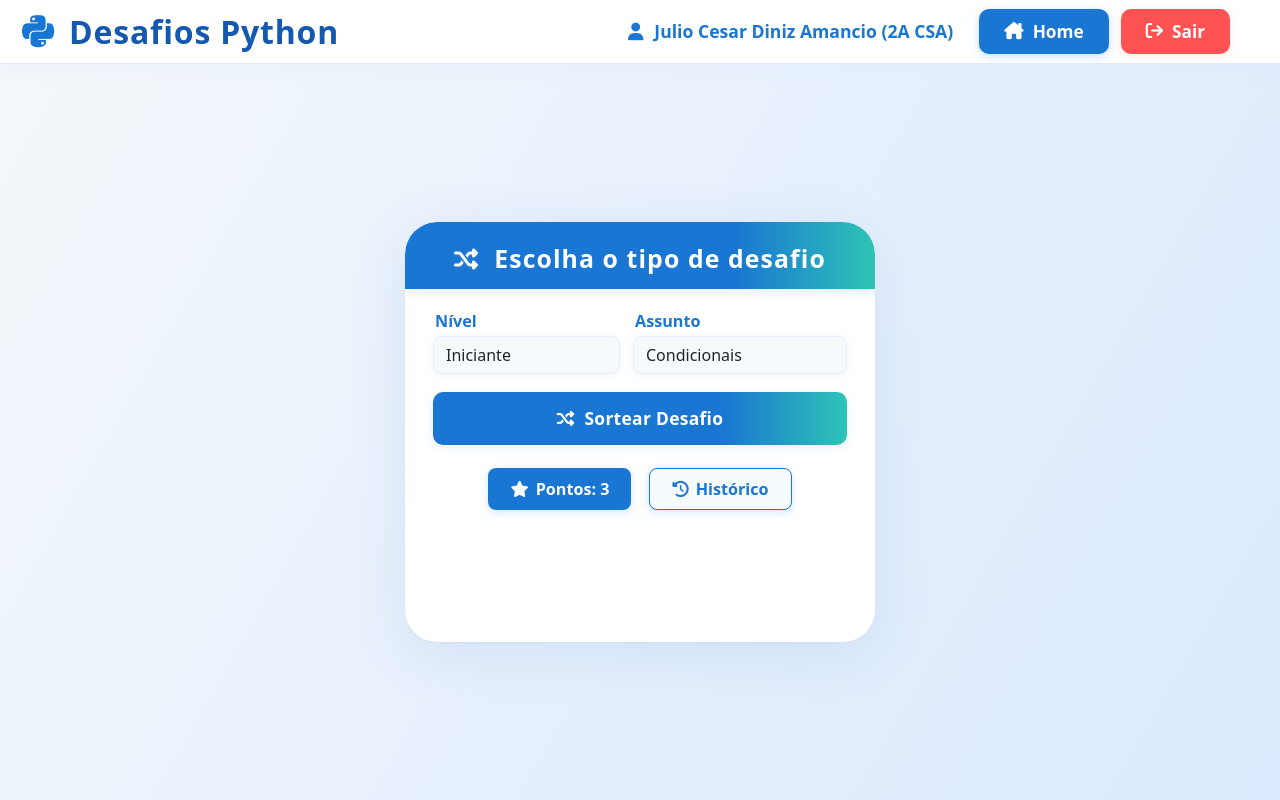
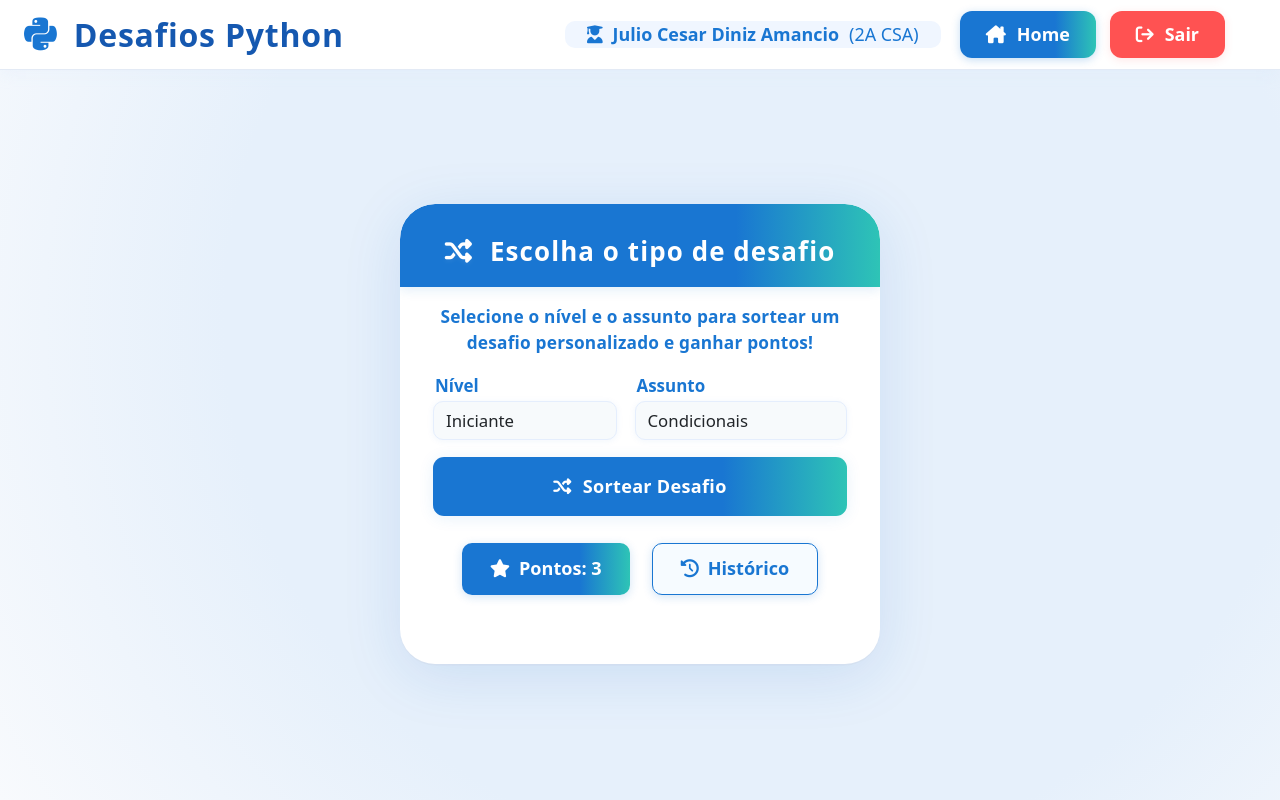
Before and after one commit to Julioamancio/Python, a Flask app: page /select in a window 1280 px wide. Run offline with Flask 3, Linux system fonts and the light colour scheme; a user stored in the database is signed in; data comes from the database, SQL or seed files in the repository.

Commit message:
Update select.html

```diff
--- a/templates/select.html
+++ b/templates/select.html
@@ -9,94 +9,99 @@
     <link rel="stylesheet" href="https://cdnjs.cloudflare.com/ajax/libs/font-awesome/6.5.0/css/all.min.css">
     <style>
     body {
-        background: linear-gradient(120deg, #f3f7fa 0%, #dbeafe 100%);
+        background: radial-gradient(circle at 60% 40%, #e6f0fb 60%, #f8fafd 100%);
         min-height: 100vh;
         margin: 0;
     }
     .topbar {
         background: #fff;
         border-bottom: 1.5px solid #e3eaf5;
-        min-height: 64px;
+        min-height: 70px;
         display: flex;
         align-items: center;
         justify-content: space-between;
-        padding: 0 44px 0 22px;
+        padding: 0 48px 0 24px;
         box-shadow: 0 2px 16px 0 #d1e3fa36;
         z-index: 100;
         position: relative;
     }
     .topbar .brand {
-        font-weight: 800;
+        font-weight: 900;
         font-size: 2rem;
         color: #1558b0;
         display: flex;
         align-items: center;
-        gap: 14px;
+        gap: 16px;
         letter-spacing: .8px;
     }
-    .topbar .brand .fa-python { color: #1976d2; font-size: 2.3rem;}
+    .topbar .brand .fa-python { color: #1976d2; font-size: 2.35rem;}
     .topbar .user-info {
         color: #1976d2;
-        font-weight: 600;
-        font-size: 1.1rem;
+        font-weight: 700;
+        font-size: 1.12rem;
         display: flex;
         align-items: center;
-        gap: 11px;
-        padding: 0 20px;
+        gap: 10px;
+        padding: 0 22px;
+        background: #f0f6ff;
+        border-radius: 10px;
+        margin-right: 12px;
     }
     .topbar .home-btn, .topbar .logout-btn {
-        font-size: 1.08rem;
+        font-size: 1.12rem;
         font-weight: 700;
-        border-radius: 10px;
-        padding: 10px 25px;
-        margin: 0 6px;
-        display: flex; align-items: center; gap: 9px;
+        border-radius: 12px;
+        padding: 10px 26px;
+        margin: 0 7px;
+        display: flex; align-items: center; gap: 11px;
         transition: all .17s;
+        box-shadow: 0 2px 8px #1976d240;
+        border: none;
+        text-decoration: none;
     }
     .topbar .home-btn {
-        background: #1976d2;
+        background: linear-gradient(90deg,#1976d2 70%,#2ec4b6 100%);
         color: #fff;
-        border: none;
-        box-shadow: 0 2px 8px #1976d240;
-        text-decoration: none;
     }
     .topbar .home-btn:hover {
         background: #2ec4b6;
         color: #fff;
     }
     .topbar .logout-btn {
-        background: #ff5252; color: #fff; border: none;
+        background: #ff5252;
+        color: #fff;
         box-shadow: 0 2px 8px #ff525225;
     }
     .topbar .logout-btn:hover { background: #ff1744; color: #fff; }
 
     @media (max-width: 900px) {
-        .topbar { padding: 0 7px;}
-        .topbar .brand { font-size: 1.18rem;}
-        .topbar .user-info { font-size: .99rem; padding:0 6px;}
-        .topbar .home-btn, .topbar .logout-btn { font-size: .98rem; padding: 7px 12px;}
+        .topbar { padding: 0 8px;}
+        .topbar .brand { font-size: 1.25rem;}
+        .topbar .user-info { font-size: 1rem; padding:0 7px;}
+        .topbar .home-btn, .topbar .logout-btn { font-size: 1rem; padding: 8px 13px;}
     }
 
     .center-box {
-        min-height: calc(100vh - 64px);
+        min-height: calc(100vh - 72px);
         display: flex;
         justify-content: center;
         align-items: center;
     }
     .select-card {
         background: #fff;
-        border-radius: 32px;
-        box-shadow: 0 12px 58px rgba(21,101,192,0.10), 0 1.5px 0 #e3eaf5;
+        border-radius: 35px;
+        box-shadow: 0 12px 58px rgba(21,101,192,0.13), 0 1.5px 0 #e3eaf5;
         padding: 0;
-        width: 95vw;
-        max-width: 470px;
-        min-width: 325px;
-        min-height: 420px;
-        animation: pop .5s cubic-bezier(.42,1.41,.84,.87);
+        width: 99vw;
+        max-width: 480px;
+        min-width: 315px;
+        min-height: 460px;
         display: flex;
         flex-direction: column;
         align-items: stretch;
         overflow: hidden;
+        animation: pop .5s cubic-bezier(.42,1.41,.84,.87);
+        position: relative;
     }
     @keyframes pop {
         0% { transform: scale(.93); opacity: 0;}
@@ -106,92 +111,101 @@
     .select-title {
         background: linear-gradient(90deg,#1976d2 70%,#2ec4b6 100%);
         color: #fff;
-        font-size: 1.55rem;
-        font-weight: 800;
-        padding: 18px 0 12px 0;
-        border-radius: 32px 32px 0 0;
-        margin-bottom: 20px;
+        font-size: 1.62rem;
+        font-weight: 900;
+        padding: 28px 0 16px 0;
+        border-radius: 35px 35px 0 0;
+        margin-bottom: 17px;
         letter-spacing: 1.1px;
         box-shadow: 0 3px 12px #1976d220;
         display: flex;
         align-items: center;
         justify-content: center;
-        gap: 15px;
+        gap: 17px;
     }
     .select-title .fa-shuffle {
-        font-size: 1.5rem;
+        font-size: 1.7rem;
         filter: drop-shadow(0 2px 2px #fff1);
+    }
+    .select-subtitle {
+        margin: 0 33px 17px 33px;
+        font-size: 1.08rem;
+        color: #1976d2;
+        font-weight: 600;
+        text-align: center;
+        letter-spacing: .2px;
     }
     .select-form-row {
         display: flex;
-        gap: 13px;
-        margin: 0 28px 18px 28px;
+        gap: 18px;
+        margin: 0 33px 17px 33px;
         justify-content: center;
     }
     .select-form-row > div { flex:1; }
     .form-label {
-        font-size: 1.01rem;
+        font-size: 1.06rem;
         color: #1976d2;
         font-weight: 700;
         margin-bottom: 3px;
         margin-left: 2px;
     }
     .form-select {
-        font-size: 1rem;
-        border-radius: 8px;
-        min-height: 36px;
+        font-size: 1.05rem;
+        border-radius: 10px;
+        min-height: 39px;
         background: #f7fafc;
-        border: 1.2px solid #e5eefd;
+        border: 1.5px solid #e5eefd;
         font-weight: 500;
         box-shadow: 0 1px 7px #1976d210;
         transition: border .12s;
     }
     .form-select:focus {
-        border: 1.2px solid #2ec4b6;
+        border: 1.5px solid #2ec4b6;
         outline: none;
     }
     .select-btn {
-        width: calc(100% - 56px);
+        width: calc(100% - 66px);
         background: linear-gradient(90deg,#1976d2 70%,#2ec4b6 100%);
         color: #fff;
-        font-size: 1.09rem;
-        font-weight: 700;
+        font-size: 1.13rem;
+        font-weight: 900;
         border: none;
-        border-radius: 10px;
-        padding: 13px 0;
-        margin: 5px 28px 13px 28px;
-        transition: background .17s, color .17s;
-        box-shadow: 0 2px 12px #1976d21a;
+        border-radius: 11px;
+        padding: 16px 0;
+        margin: 9px 33px 19px 33px;
+        transition: background .17s, color .17s, box-shadow .17s;
+        box-shadow: 0 2px 16px #1976d219;
         display: flex;
         align-items: center;
         justify-content: center;
-        gap: 10px;
+        gap: 11px;
         letter-spacing: .3px;
     }
     .select-btn:hover {
         background: #2ec4b6;
         color: #fff;
+        box-shadow:0 2px 24px #2ec4b650;
     }
     .status-bar {
         display: flex;
         justify-content: center;
-        gap: 18px;
-        margin-top: 10px;
-        margin-bottom: 10px;
+        gap: 22px;
+        margin-top: 8px;
+        margin-bottom: 18px;
         width: 100%;
     }
     .status-bar .points-btn {
-        background: #1976d2;
+        background: linear-gradient(90deg,#1976d2 70%,#2ec4b6 100%);
         color: #fff;
         border: none;
-        font-weight: 700;
-        border-radius: 8px;
-        padding: 8px 22px;
-        font-size: 1.01rem;
+        font-weight: 800;
+        border-radius: 10px;
+        padding: 11px 28px;
+        font-size: 1.13rem;
         display: flex;
         align-items: center;
-        gap: 7px;
-        box-shadow: 0 2px 8px #1976d232;
+        gap: 9px;
+        box-shadow: 0 2px 10px #1976d232;
     }
     .status-bar .points-btn:hover {
         background: #2ec4b6;
@@ -200,37 +214,39 @@
     .status-bar .history-btn {
         background: #f6fbff;
         color: #1976d2;
-        border: 1.5px solid #1976d2;
-        border-radius: 8px;
-        padding: 8px 22px;
-        font-size: 1.01rem;
-        font-weight: 700;
+        border: 1.7px solid #1976d2;
+        border-radius: 10px;
+        padding: 11px 28px;
+        font-size: 1.13rem;
+        font-weight: 800;
         display: flex;
         align-items: center;
-        gap: 7px;
+        gap: 9px;
         transition: background .18s, color .18s;
         text-decoration: none;
-        box-shadow: 0 2px 8px #1976d232;
+        box-shadow: 0 2px 10px #1976d232;
     }
     .status-bar .history-btn:hover {
         background: #2ec4b6;
         color: #fff;
+        border-color: #2ec4b6;
     }
     .alert-info {
-        font-size: 1.07rem;
-        margin-top: 13px;
-        border-radius: 8px;
-        font-weight: 700;
+        font-size: 1.08rem;
+        margin-top: 16px;
+        border-radius: 10px;
+        font-weight: 800;
         text-align: center;
+        box-shadow:0 3px 18px #1976d212;
     }
-    @media (max-width: 600px) {
-        .select-card { min-width: 0; max-width: 98vw;}
-        .select-form-row { flex-direction: column; gap: 11px; margin: 0 8vw 10px 8vw;}
-        .select-title { font-size: 1.08rem; padding: 11px 0;}
-        .select-title .fa-shuffle { font-size: 1.07rem;}
-        .select-btn { width: calc(100% - 16vw); margin: 5px 8vw 13px 8vw;}
+    @media (max-width: 650px) {
+        .select-card { min-width: 0; max-width: 99vw;}
+        .select-form-row { flex-direction: column; gap: 15px; margin: 0 4vw 10px 4vw;}
+        .select-title { font-size: 1.17rem; padding: 12px 0;}
+        .select-title .fa-shuffle { font-size: 1.1rem;}
+        .select-btn { width: calc(100% - 8vw); margin: 9px 4vw 19px 4vw;}
         .status-bar .points-btn,
-        .status-bar .history-btn { padding: 7px 12px; font-size: .97rem;}
+        .status-bar .history-btn { padding: 8px 11px; font-size: 1rem;}
     }
     </style>
 </head>
@@ -241,7 +257,7 @@
         </div>
         <div style="display: flex; align-items: center;">
             <span class="user-info">
-                <i class="fa-solid fa-user"></i> {{ current_user.nome }} ({{ current_user.turma }})
+                <i class="fa-solid fa-user-graduate"></i> {{ current_user.nome }} <span style="font-weight:400;">({{ current_user.turma }})</span>
             </span>
             <a class="home-btn" href="{{ url_for('dashboard') }}">
                 <i class="fa-solid fa-house-chimney"></i> Home
@@ -258,6 +274,9 @@
             <div class="select-title">
                 <i class="fa-solid fa-shuffle"></i>
                 Escolha o tipo de desafio
+            </div>
+            <div class="select-subtitle">
+                Selecione o <b>nível</b> e o <b>assunto</b> para sortear um desafio personalizado e ganhar pontos!
             </div>
             <form method="POST">
                 <div class="select-form-row">
```
